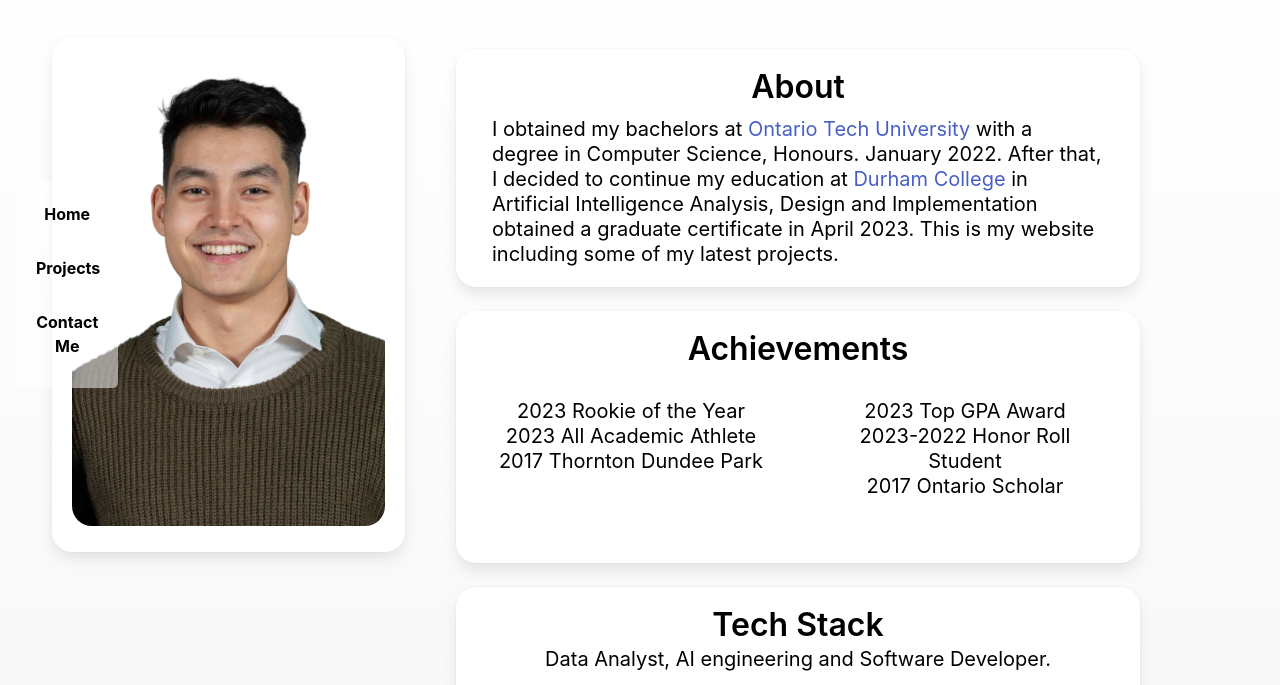
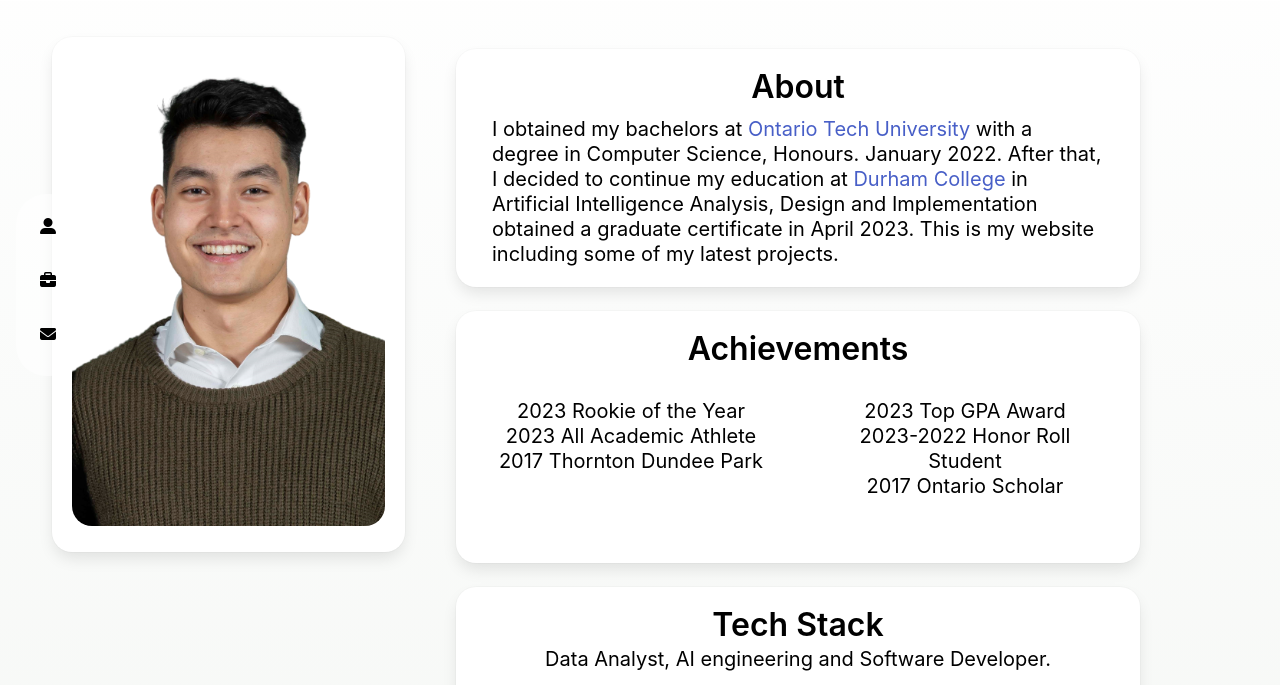
Before and after one commit to nandor-gallo/nandor-gallo.com, a website: page index.html in a window 1280 px wide. Shown: the part 115-800 px from the top of the page. Drawn offline with nearby package versions, Linux system fonts and the light colour scheme.

Commit message:
Added Icons

```diff
--- a/index.html
+++ b/index.html
@@ -49,9 +49,9 @@
 
     <body class="mainBody">
     <div id="action-bar">
-        <a href="#section1">Home</a>
-        <a href="#section2">Projects</a>
-        <a href="#section3">Contact Me</a>
+        <a class="sectionHeader" href="#section1"><i class="fa-solid fa-user-large"></i></a>
+        <a class="sectionHeader" href="#section2"><i class="fa-solid fa-briefcase"></i></a>
+        <a class="sectionHeader" href="#section3"><i class="fa-solid fa-envelope"></i></a>
     </div>
         <!-- About Me Card -->
         <div  class="hero-body">
@@ -183,7 +183,7 @@
                 <div class="columns">
 
                     <!-- PROJECT 1 -->
-                    <div class="columns is-one-third" onclick="window.open('https://github.com/nandor-gallo/PreCryptoBot','mywindow');" style="cursor: pointer;">&nbsp;>
+                    <div class="columns is-one-third" onclick="window.open('https://github.com/nandor-gallo/PreCryptoBot','mywindow');" style="cursor: pointer;">&nbsp;
                         <div class="container" >
                             <div class="card" >
                                 <div class="card-image">
@@ -211,7 +211,7 @@
 
 
                     <!-- PROJECT 2 -->
-                    <div class="columns is-one-third" onclick="window.open('https://github.com/nandor-gallo/nextwordpredictor','mywindow');" style="cursor: pointer;">&nbsp;">
+                    <div class="columns is-one-third" onclick="window.open('https://github.com/nandor-gallo/nextwordpredictor','mywindow');" style="cursor: pointer;">&nbsp;
                         <div class="container">
                             <div class="card">
                                 <div class="card-image">
--- a/styles/main.css
+++ b/styles/main.css
@@ -124,12 +124,26 @@ html {
   transform: translateY(-50%);
   background-color: rgba(255, 255, 255, 0.5);
   padding: 10px;
-  border-radius: 5px;
+  border-radius: 30px;
   margin-left: 1rem;
   text-align: center;
-  width: 8%;
+  width: 5vw;
   z-index: 100;
 }
+.sectionHeader{
+  text-align: center;
+  font-size: 2vh;
+
+}
+/* .sectionHeader:after {
+  justify-content: center;
+  text-align: center;
+  display: block;
+  background: black;
+  content: "";
+  height: 1rem;
+  width: 1px;
+} */
 
 
 #action-bar a {
```
